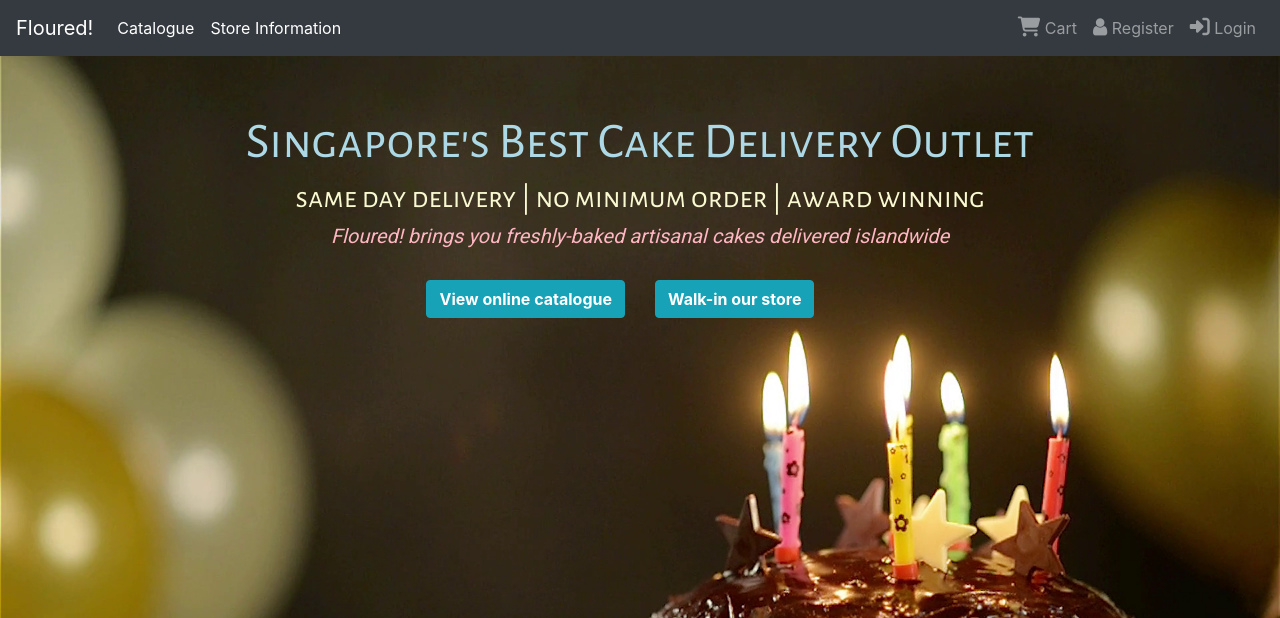
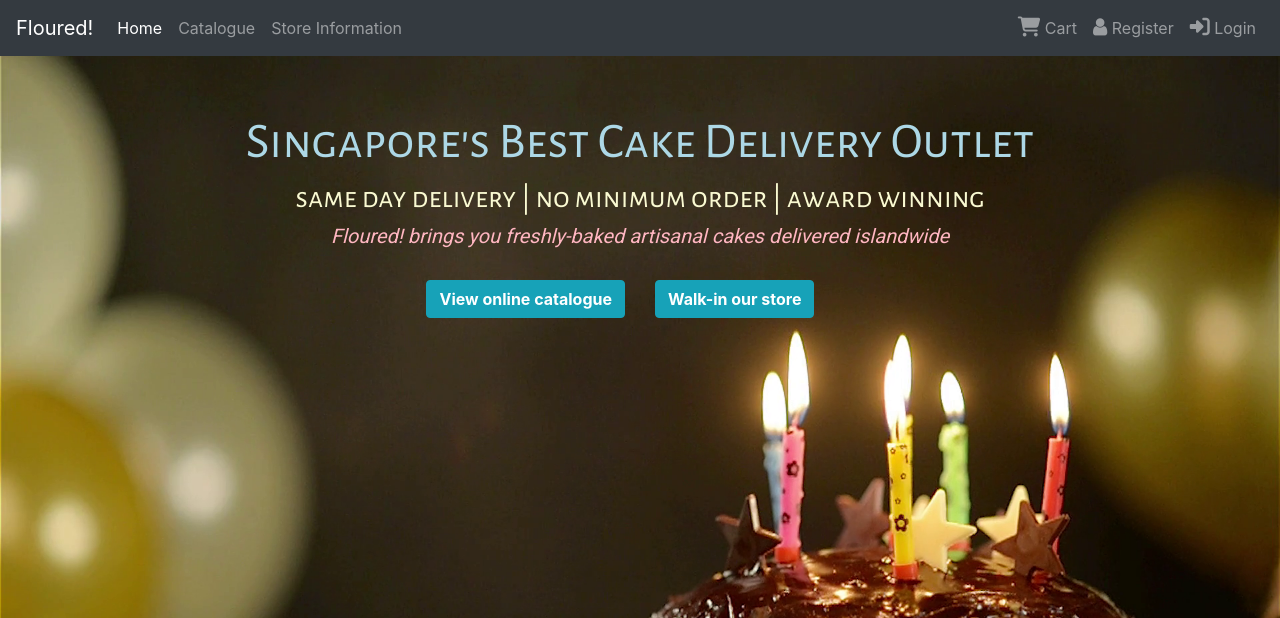
Before and after one commit to NianKiat/ICT2102Project, a PHP site: page /index.php in a window 1280 px wide. Shown: the top 618 px of the page. Run offline with PHP 8.4, Linux system fonts and the light colour scheme; some libraries are stand-ins or nearby versions.

Commit message:
Update navbar.php

```diff
--- a/navbar.php
+++ b/navbar.php
@@ -28,11 +28,14 @@
                     </li>
                     <?php
                 }
+            } else {
+                ?>
+                <li class = "nav-item active">
+                    <a class = "nav-link" href = "index.php">Home<span class = "sr-only"></span></a>
+                </li>
+
+                <?php
             }
-            ?>
-
-
-            <?php
             if (isset($_SESSION['fname'])) {
                 if ($_SESSION['role'] == 'Member') {
                     ?>
```
